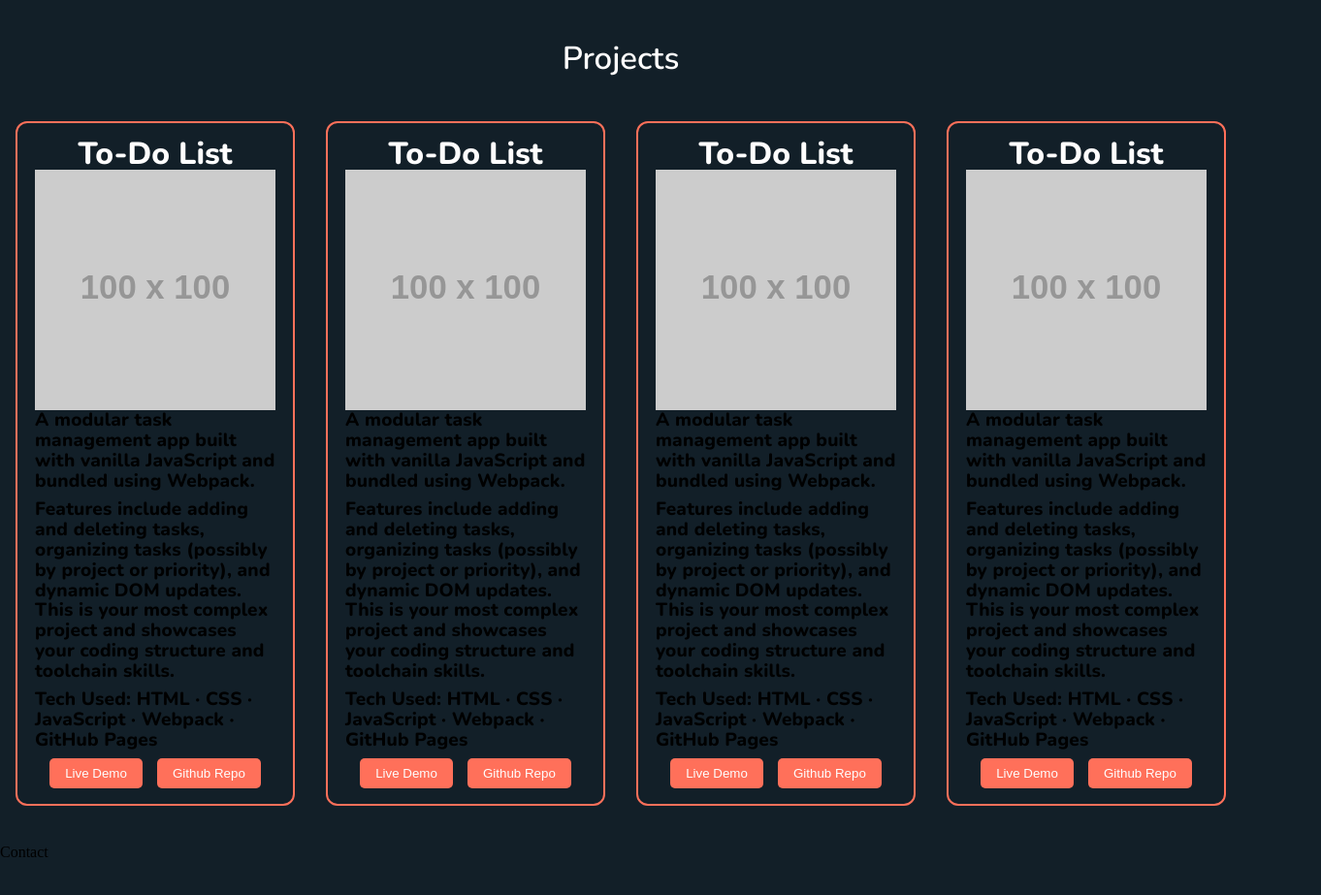
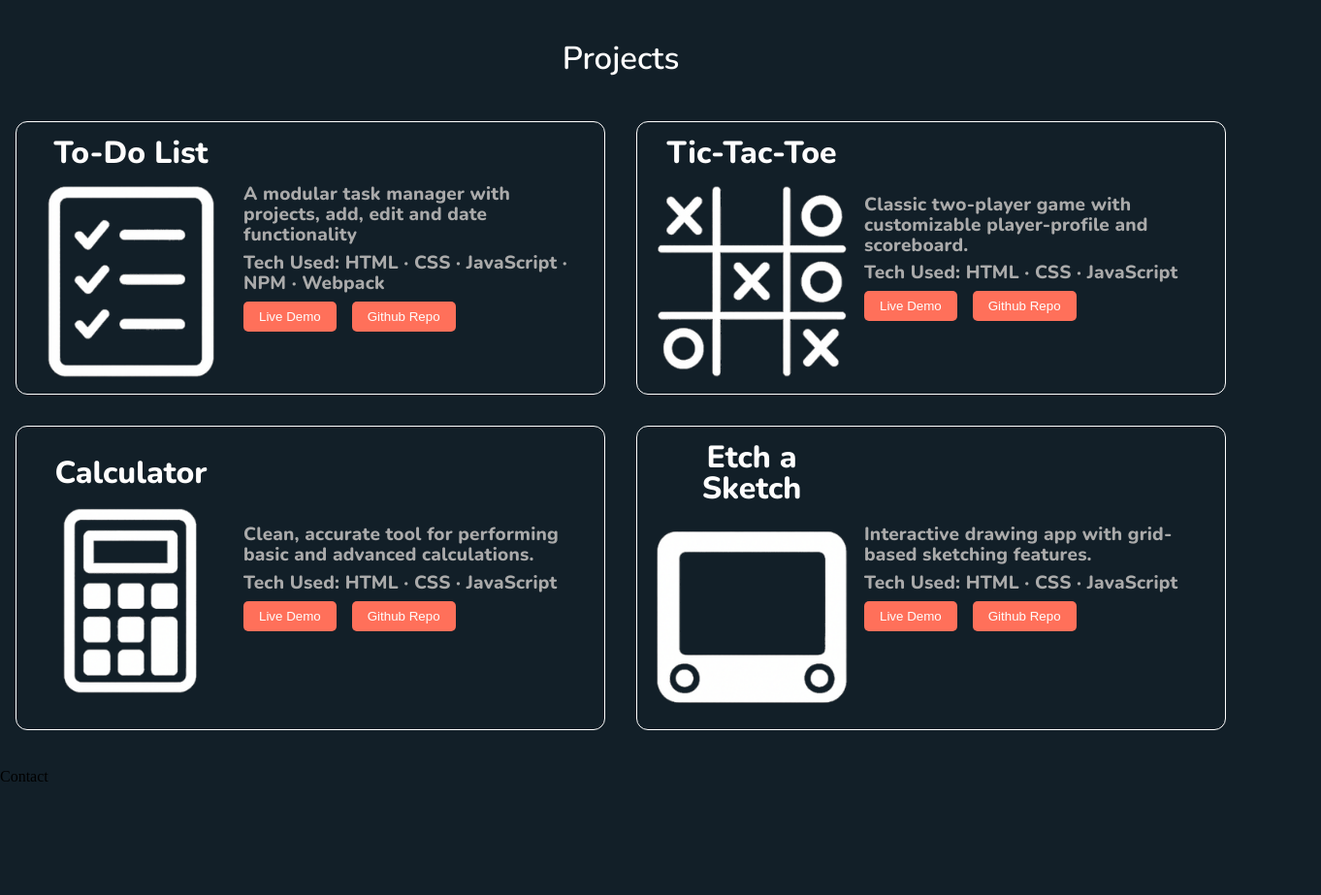
Before and after one commit to C0deBunny/Portfolio, a website built with webpack: page src/index.html in a window 1280 px wide. Shown: the part 1569-2492 px from the top of the page at 97% size, 1362 px wide, since content can reach past the window. Built offline with nearby package versions, Linux system fonts and the light colour scheme; placeholder pictures from the web are drawn by us.

Commit message:
Finish projects page Add animations

```diff
--- /dev/null
+++ b/src/animations.css
@@ -0,0 +1,51 @@
+.fade.Y {
+	opacity: 0;
+	transform: translateY(50px);
+	transition: all 0.8s ease-out;
+}
+
+.fade.Y.show {
+	opacity: 1;
+	transform: translateY(0);
+}
+
+.fade.X {
+	opacity: 0;
+	transform: translateX(-50px);
+	transition: all 0.8s ease-out;
+}
+
+.fade.X.show {
+	opacity: 1;
+	transform: translateX(0);
+}
+
+.greeting h1 {
+	white-space: nowrap;
+	overflow: hidden;
+	width: 0;
+	animation: typing 2s steps(var(--n)) forwards;
+	position: relative;
+}
+
+.greeting h1::after {
+	content: "";
+	position: absolute;
+	top: 0;
+	height: 100%;
+	width: 2px;
+	background: var(--red);
+	animation: caret-blink 1s step-end infinite;
+}
+
+@keyframes caret-blink {
+	50% {
+		opacity: 0;
+	}
+}
+
+@keyframes typing {
+	to {
+		width: calc(var(--n) * 1ch);
+	}
+}
--- /dev/null
+++ b/src/animations.js
@@ -0,0 +1,20 @@
+function initAnimations() {
+	const elements = document.querySelectorAll(".fade")
+
+	const observer = new IntersectionObserver(
+		(entries) => {
+			entries.forEach((entry) => {
+				if (entry.isIntersecting) {
+					entry.target.classList.add("show")
+				} else {
+					entry.target.classList.remove("show")
+				}
+			})
+		},
+		{ threshold: 0.2 }
+	)
+
+	elements.forEach((element) => observer.observe(element))
+}
+
+initAnimations()
--- a/src/index.html
+++ b/src/index.html
@@ -21,16 +21,16 @@
 		<main>
 			<section id="home" class="page">
 				<div class="home-content">
-					<div class="greeting">
+					<div class="greeting fade X">
 						<h2>Hello<span>.</span></h2>
 						<h3>I'm Denzel</h3>
-						<h1>Front-end developer</h1>
+						<h1 style="--n: 19">Front-end developer</h1>
 						<div class="resume-button">
 							<button>My resume</button>
 						</div>
 					</div>
 
-					<div class="picture">
+					<div class="picture fade Y">
 						<img src="https://placehold.co/600x400" alt="Placeholder" />
 					</div>
 				</div>
@@ -49,10 +49,10 @@
 			</section>
 
 			<section id="about" class="page">
-				<div class="image">
+				<div class="image fade Y">
 					<img src="https://placehold.co/500x600" alt="Placeholder" />
 				</div>
-				<div class="text-content">
+				<div class="text-content fade Y">
 					<h1>About Me</h1>
 					<h2>Hi, my name is Denzel and I'm an aspiring front-end developer.</h2>
 					<p>I'm a curious and creative thinker with a background in science and a growing passion for web development.</p>
@@ -77,60 +77,84 @@
 			<section id="projects" class="page">
 				<h1>Projects</h1>
 				<div class="project-container">
-					<div class="project">
+					<div class="project-card fade Y">
+						<div class="left-card">
 							<h2>To-Do List</h2>
-						<img src="https://placehold.co/100x100" alt="Placeholder" />
-						<p>A modular task management app built with vanilla JavaScript and bundled using Webpack.</p>
-						<p>
-							Features include adding and deleting tasks, organizing tasks (possibly by project or priority), and dynamic DOM updates. This is your most complex project and showcases
-							your coding structure and toolchain skills.
-						</p>
-						<p>Tech Used: HTML · CSS · JavaScript · Webpack · GitHub Pages</p>
+							<img src="./img/Todolist.png" alt="To-do list" />
+						</div>
+						<div class="right-card Y">
+							<div class="description">
+								<p>A modular task manager with projects, add, edit and date functionality</p>
+								<p>Tech Used: HTML · CSS · JavaScript · NPM · Webpack</p>
+							</div>
 							<div class="button-container">
+								<a href="https://c0debunny.github.io/to-do-list/" target="_blank" rel="noopener noreferrer">
 									<button>Live Demo</button>
+								</a>
+								<a href="https://github.com/C0deBunny/to-do-list" target="_blank" rel="noopener noreferrer">
 									<button>Github Repo</button>
+								</a>
 							</div>
 						</div>
-					<div class="project">
-						<h2>To-Do List</h2>
-						<img src="https://placehold.co/100x100" alt="Placeholder" />
-						<p>A modular task management app built with vanilla JavaScript and bundled using Webpack.</p>
-						<p>
-							Features include adding and deleting tasks, organizing tasks (possibly by project or priority), and dynamic DOM updates. This is your most complex project and showcases
-							your coding structure and toolchain skills.
-						</p>
-						<p>Tech Used: HTML · CSS · JavaScript · Webpack · GitHub Pages</p>
+					</div>
+					<div class="project-card fade Y">
+						<div class="left-card">
+							<h2>Tic-Tac-Toe</h2>
+							<img src="./img/Tictactoe.png" alt="To-do list" />
+						</div>
+						<div class="right-card">
+							<div class="description">
+								<p>Classic two-player game with customizable player-profile and scoreboard.</p>
+								<p>Tech Used: HTML · CSS · JavaScript</p>
+							</div>
 							<div class="button-container">
+								<a href="https://c0debunny.github.io/tic-tac-toe/" target="_blank" rel="noopener noreferrer">
 									<button>Live Demo</button>
+								</a>
+								<a href="https://github.com/C0deBunny/tic-tac-toe" target="_blank" rel="noopener noreferrer">
 									<button>Github Repo</button>
+								</a>
 							</div>
 						</div>
-					<div class="project">
-						<h2>To-Do List</h2>
-						<img src="https://placehold.co/100x100" alt="Placeholder" />
-						<p>A modular task management app built with vanilla JavaScript and bundled using Webpack.</p>
-						<p>
-							Features include adding and deleting tasks, organizing tasks (possibly by project or priority), and dynamic DOM updates. This is your most complex project and showcases
-							your coding structure and toolchain skills.
-						</p>
-						<p>Tech Used: HTML · CSS · JavaScript · Webpack · GitHub Pages</p>
+					</div>
+					<div class="project-card fade Y">
+						<div class="left-card">
+							<h2>Calculator</h2>
+							<img src="./img/Calculator.png" alt="To-do list" />
+						</div>
+						<div class="right-card">
+							<div class="description">
+								<p>Clean, accurate tool for performing basic and advanced calculations.</p>
+								<p>Tech Used: HTML · CSS · JavaScript</p>
+							</div>
 							<div class="button-container">
+								<a href="https://c0debunny.github.io/calculator/" target="_blank" rel="noopener noreferrer">
 									<button>Live Demo</button>
+								</a>
+								<a href="https://github.com/C0deBunny/calculator" target="_blank" rel="noopener noreferrer">
 									<button>Github Repo</button>
+								</a>
 							</div>
 						</div>
-					<div class="project">
-						<h2>To-Do List</h2>
-						<img src="https://placehold.co/100x100" alt="Placeholder" />
-						<p>A modular task management app built with vanilla JavaScript and bundled using Webpack.</p>
-						<p>
-							Features include adding and deleting tasks, organizing tasks (possibly by project or priority), and dynamic DOM updates. This is your most complex project and showcases
-							your coding structure and toolchain skills.
-						</p>
-						<p>Tech Used: HTML · CSS · JavaScript · Webpack · GitHub Pages</p>
+					</div>
+					<div class="project-card fade Y">
+						<div class="left-card">
+							<h2>Etch a Sketch</h2>
+							<img src="./img/Sketch.png" alt="To-do list" />
+						</div>
+						<div class="right-card">
+							<div class="description">
+								<p>Interactive drawing app with grid-based sketching features.</p>
+								<p>Tech Used: HTML · CSS · JavaScript</p>
+							</div>
 							<div class="button-container">
+								<a href="https://c0debunny.github.io/etch-a-sketch/" target="_blank" rel="noopener noreferrer">
 									<button>Live Demo</button>
+								</a>
+								<a href="https://github.com/C0deBunny/etch-a-sketch" target="_blank" rel="noopener noreferrer">
 									<button>Github Repo</button>
+								</a>
+							</div>
 						</div>
 					</div>
 				</div>
--- a/src/index.js
+++ b/src/index.js
@@ -1 +1,2 @@
 import "./main.css"
+import "./animations.js"
--- a/src/main.css
+++ b/src/main.css
@@ -1,4 +1,5 @@
 @import "./reset.css";
+@import "./animations.css";
 @import url("https://fonts.googleapis.com/css2?family=Inter:ital,opsz,wght@0,14..32,100..900;1,14..32,100..900&family=Nunito:ital,wght@0,200..1000;1,200..1000&family=Poppins:ital,wght@0,100;0,200;0,300;0,400;0,500;0,600;0,700;0,800;0,900;1,100;1,200;1,300;1,400;1,500;1,600;1,700;1,800;1,900&display=swap");
 
 :root {
@@ -227,31 +228,47 @@ header a {
 
 .project-container {
 	display: grid;
-	grid-template-columns: repeat(auto-fit, minmax(280px, 1fr));
+	grid-template-columns: repeat(auto-fit, minmax(600px, 1fr));
 	gap: clamp(16px, 2.5vw, 32px);
 }
 
-.project {
+.project-card {
+	height: 100%;
+	display: flex;
+	justify-content: center;
+	align-items: center;
+	gap: 1rem;
+	padding: 16px 18px;
+	border-radius: 12px;
+	border: 1px solid var(--white);
+	overflow: hidden;
+}
+
+.left-card,
+.right-card {
 	display: flex;
 	flex-direction: column;
-	padding: 16px 18px;
-	min-height: 340px;
-	border-radius: 12px;
-	border: 2px solid var(--red);
+	justify-content: center;
+	align-items: center;
 }
 
-.project h2 {
+.project-card h2 {
 	font-family: "Nunito";
 	font-size: 2rem;
 	font-weight: 800;
 	text-align: center;
 	color: var(--white);
+	margin-bottom: 1rem;
 }
 
-.project img {
+.project-card img {
+	height: 200px;
+	width: 200px;
+	object-fit: cover;
+	display: block;
 }
 
-.project p {
+.project-card p {
 	font-family: "Nunito";
 	font-size: clamp(1rem, 0.95rem + 0.3vw, 1.25rem);
 	font-weight: 800;
@@ -259,19 +276,30 @@ header a {
 	letter-spacing: 0.01em;
 	margin-bottom: 0.5rem;
 	text-align: left;
+	color: var(--grey);
 }
 
-.project .button-container {
+.project-card .button-container {
+	width: 100%;
 	display: flex;
-	justify-content: space-evenly;
+	justify-content: start;
+	gap: 1rem;
 }
 
-.project .button-container button {
+.project-card .button-container button {
 	padding: 0.5rem 1rem;
 	color: var(--white);
 	background-color: var(--red);
 	border: none;
 	border-radius: 5px;
+
+	transition: scale 0.3s ease, box-shadow 0.3s ease;
+}
+
+.project-card .button-container button:hover {
+	transform: scale(1.1);
+	box-shadow: 0 4px 6px rgba(0, 0, 0, 0.2);
+	cursor: pointer;
 }
 
 /* ==== Contact ==== */
--- a/webpack.config.js
+++ b/webpack.config.js
@@ -7,6 +7,7 @@ module.exports = {
 		filename: "main.js",
 		path: path.resolve(__dirname, "dist"),
 		clean: true,
+		assetModuleFilename: "assets/[name][ext]",
 	},
 	mode: "development",
 	devServer: {
@@ -24,7 +25,7 @@ module.exports = {
 			},
 			{
 				test: /\.html$/i,
-				use: ["html-loader"],
+				use: "html-loader",
 			},
 			{
 				test: /\.(png|svg|jpg|jpeg|gif)$/i,
```
Also changed, not shown: dist/index.html, dist/main.js, src/img/Calculator.png (added), src/img/Sketch.png (added), src/img/Tictactoe.png (added), src/img/Todolist.png (added). Lines whose indentation alone changed are shown as unchanged.
